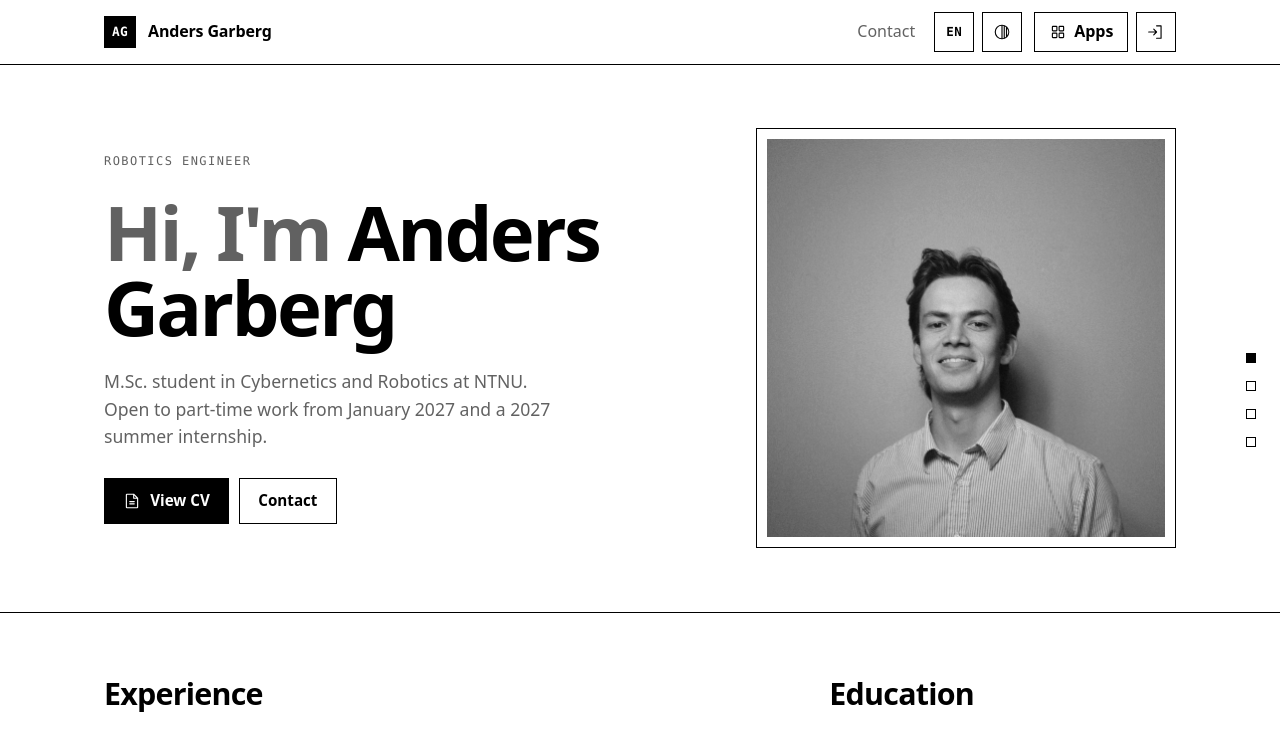
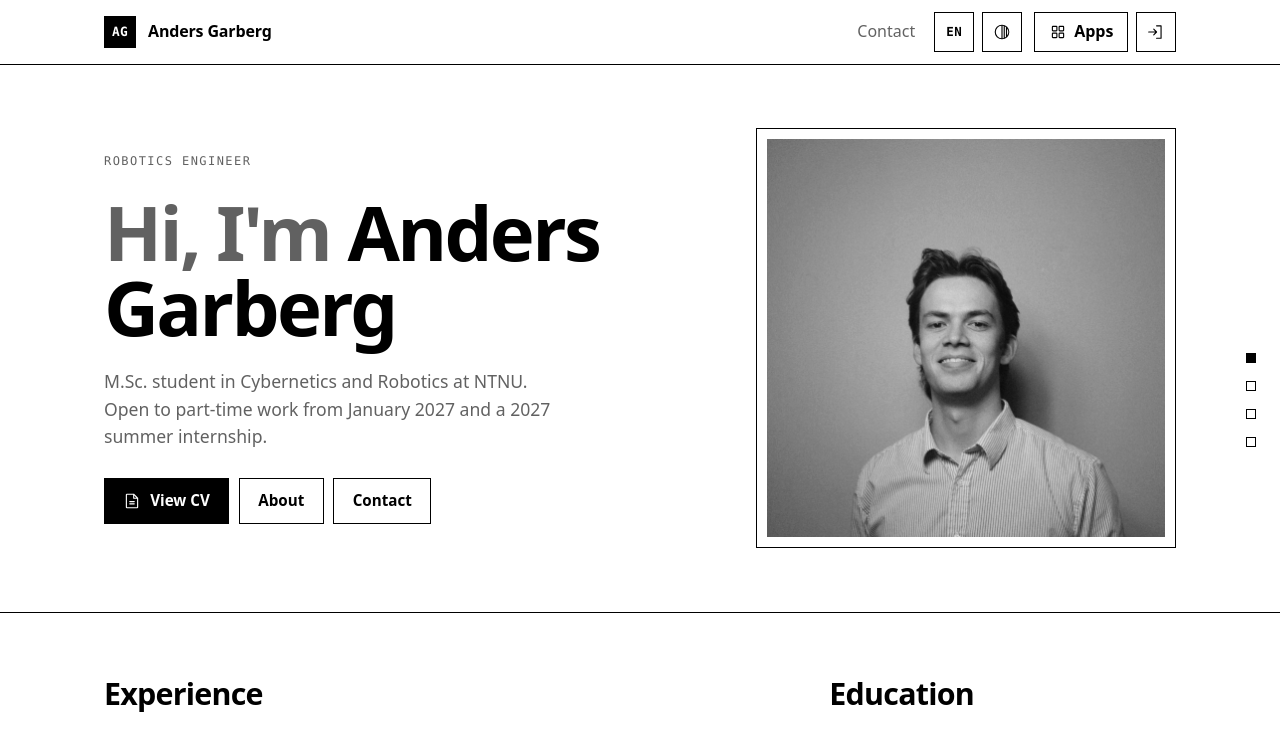
Before and after one commit to andersgar/anders.garberg.wtf, a React (Vite) app: page /about in a window 1280 px wide. Shown: the top 734 px of the page. Built offline with nearby package versions, Linux system fonts and the light colour scheme; no server answers.

Commit message:
Add an About button to the hero.

```diff
--- a/scripts/prerender.ts
+++ b/scripts/prerender.ts
@@ -267,7 +267,7 @@ function renderBody(
 <p class="eyebrow">${escape(t.roleTitle)}</p>
 <h1><span class="greeting">${escape(t.greeting)}</span> <span class="name">${PERSON.name}</span></h1>
 <p class="hero-sub">${escape(t.heroSubtext)}</p>
-<div class="hero-cta"><a class="btn" href="${escape(t.cv)}">${escape(t.viewCV)}</a><a class="btn ghost" href="#contact">${escape(t.contact)}</a></div>
+<div class="hero-cta"><a class="btn" href="${escape(t.cv)}">${escape(t.viewCV)}</a><a class="btn ghost" href="#about">${escape(t.about)}</a><a class="btn ghost" href="#contact">${escape(t.contact)}</a></div>
 </div>
 <figure class="hero-portrait"><img src="/assets/portrait.jpg" alt="${PERSON.name}" width="800" height="800" /></figure>
 </div></header>
--- a/src/components/Hero.tsx
+++ b/src/components/Hero.tsx
@@ -39,6 +39,9 @@ export function Hero() {
               <FileText aria-hidden="true" />
               {t("viewCV")}
             </button>
+            <a className="btn ghost" href="#about">
+              {t("about")}
+            </a>
             <a className="btn ghost" href="#contact">
               {t("contact")}
             </a>
```
